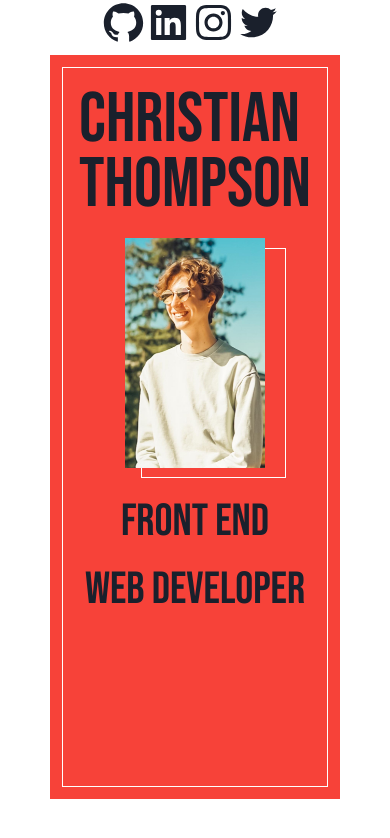
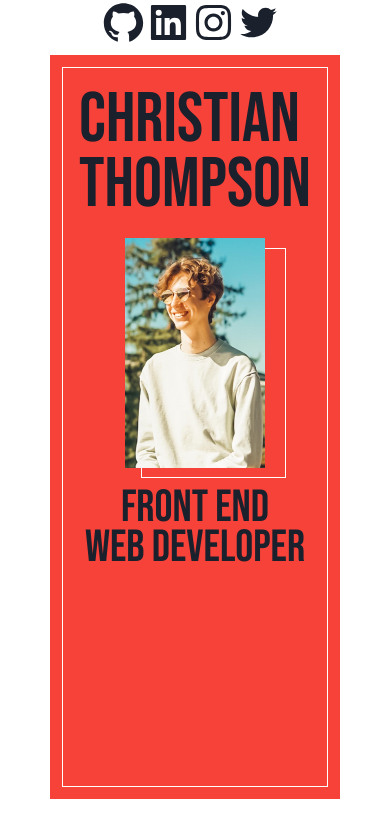
Before and after one commit to Weegius/Portfolio, a React (Create React App) app: page /#/ in a window 390 px wide. Shown: the top 838 px of the page. Built offline with nearby package versions, Linux system fonts and the light colour scheme; a web font is replaced by a local one.

Commit message:
fixed text for mobile version

```diff
--- a/src/components/home.js
+++ b/src/components/home.js
@@ -65,6 +65,7 @@ const Home = () => {
               fontSize={[45, 60, 60, 60]}
               mt={[5, 10, 10, 10]}
               textAlign="center"
+              lineHeight={[10, 0, 0, 0]}
             >
               <Text>Front End</Text>
               <Text ml={[0, 0, 0, 0]} fontWeight={200}>
```
